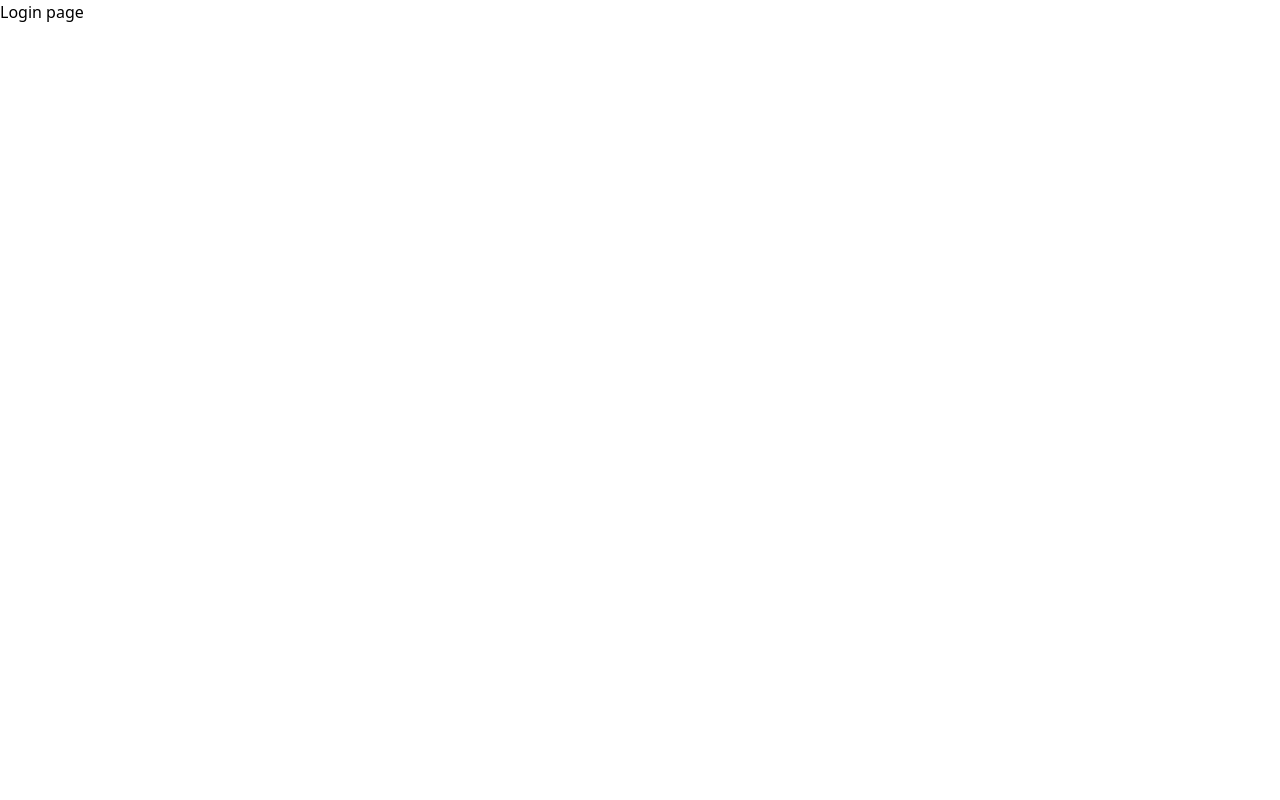
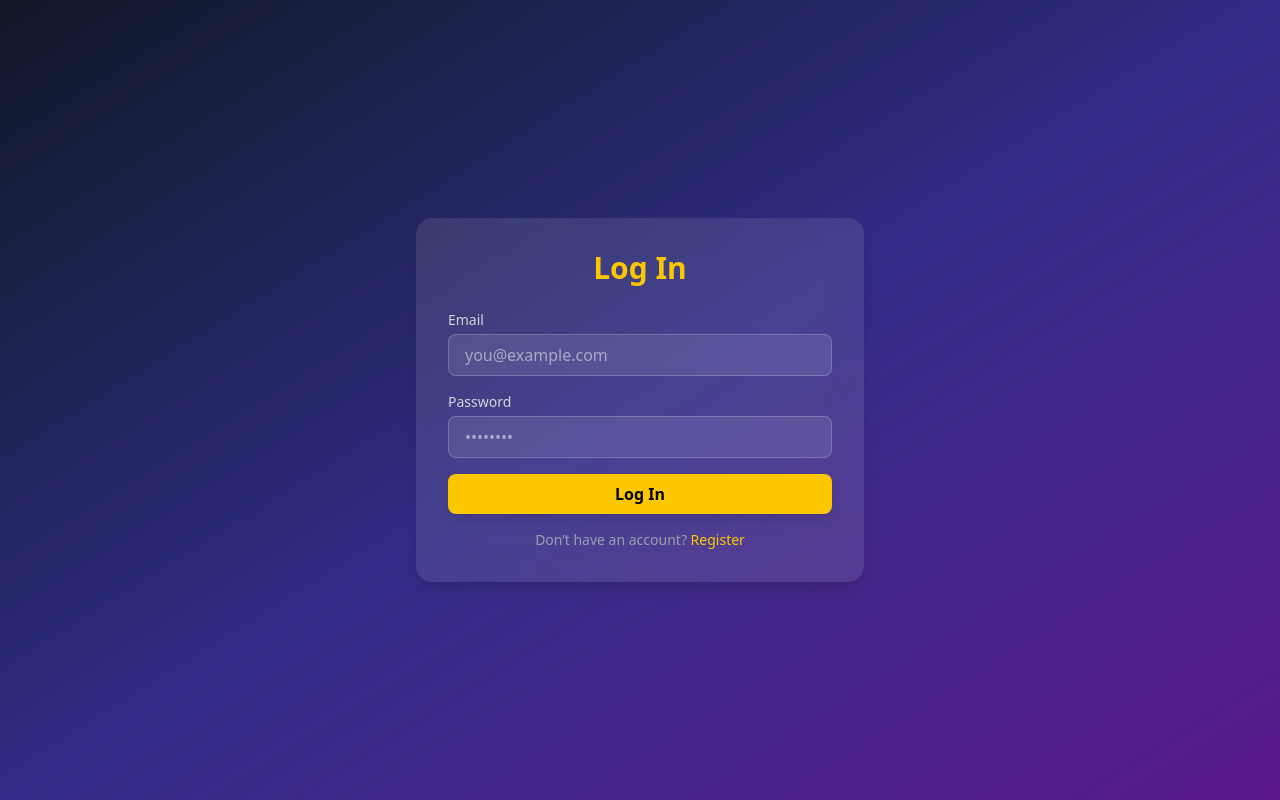
Before and after one commit to ashishkunthe/sendweave, a React (Vite) app: page /login in a window 1280 px wide. Built offline with nearby package versions, Linux system fonts and the light colour scheme.

Commit message:
login page added

```diff
--- a/src/pages/LogIn.tsx
+++ b/src/pages/LogIn.tsx
@@ -1,3 +1,104 @@
+import { useState } from "react";
+import { useNavigate } from "react-router-dom";
+import { motion } from "framer-motion";
+import axios from "axios";
+
 export function LogIn() {
-  return <div>Login page</div>;
+  const navigate = useNavigate();
+  const [form, setForm] = useState({ email: "", password: "" });
+  const [loading, setLoading] = useState(false);
+  const [error, setError] = useState("");
+
+  const handleChange = (e: React.ChangeEvent<HTMLInputElement>) => {
+    setForm({ ...form, [e.target.name]: e.target.value });
+  };
+
+  const handleSubmit = async (e: React.FormEvent) => {
+    e.preventDefault();
+    setError("");
+    setLoading(true);
+
+    try {
+      const res = await axios.post(
+        `${import.meta.env.VITE_API_BASE_URL}/auth/login`,
+        form
+      );
+
+      localStorage.setItem("token", res.data.token); // save JWT
+      navigate("/dashboard"); // redirect to dashboard
+    } catch (err: any) {
+      setError(err.response?.data?.message || "Login failed");
+    } finally {
+      setLoading(false);
+    }
+  };
+
+  return (
+    <div className="min-h-screen bg-gradient-to-br from-gray-900 via-indigo-900 to-purple-900 flex items-center justify-center px-6">
+      <motion.div
+        className="bg-white/10 backdrop-blur-lg p-8 rounded-2xl shadow-lg w-full max-w-md"
+        initial={{ opacity: 0, y: 40 }}
+        animate={{ opacity: 1, y: 0 }}
+        transition={{ duration: 0.6 }}
+      >
+        <h2 className="text-3xl font-bold text-center text-yellow-400 mb-6">
+          Log In
+        </h2>
+
+        {error && (
+          <p className="text-red-400 text-sm text-center mb-4">{error}</p>
+        )}
+
+        <form onSubmit={handleSubmit} className="space-y-4">
+          {/* Email */}
+          <div>
+            <label className="block text-sm text-gray-300 mb-1">Email</label>
+            <input
+              type="email"
+              name="email"
+              value={form.email}
+              onChange={handleChange}
+              required
+              className="w-full px-4 py-2 rounded-lg bg-white/10 text-white border border-white/20 focus:outline-none focus:ring-2 focus:ring-yellow-400"
+              placeholder="you@example.com"
+            />
+          </div>
+
+          {/* Password */}
+          <div>
+            <label className="block text-sm text-gray-300 mb-1">Password</label>
+            <input
+              type="password"
+              name="password"
+              value={form.password}
+              onChange={handleChange}
+              required
+              className="w-full px-4 py-2 rounded-lg bg-white/10 text-white border border-white/20 focus:outline-none focus:ring-2 focus:ring-yellow-400"
+              placeholder="••••••••"
+            />
+          </div>
+
+          <motion.button
+            type="submit"
+            disabled={loading}
+            className="w-full bg-yellow-400 text-black font-semibold py-2 rounded-lg shadow-lg hover:bg-yellow-500 transition disabled:opacity-50"
+            whileHover={{ scale: loading ? 1 : 1.03 }}
+            whileTap={{ scale: 0.97 }}
+          >
+            {loading ? "Logging in..." : "Log In"}
+          </motion.button>
+        </form>
+
+        <p className="text-gray-400 text-sm text-center mt-4">
+          Don’t have an account?{" "}
+          <button
+            onClick={() => navigate("/register")}
+            className="text-yellow-400 hover:underline"
+          >
+            Register
+          </button>
+        </p>
+      </motion.div>
+    </div>
+  );
 }
```
Also changed, not shown: 1 other file (tests, documents, lock files or other folders).
